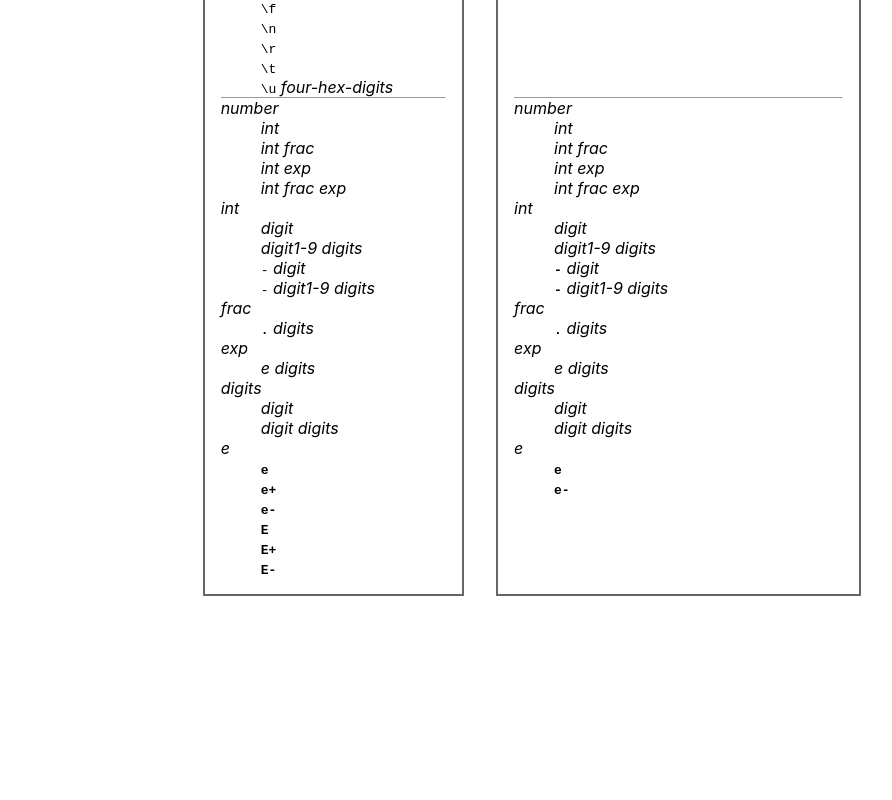
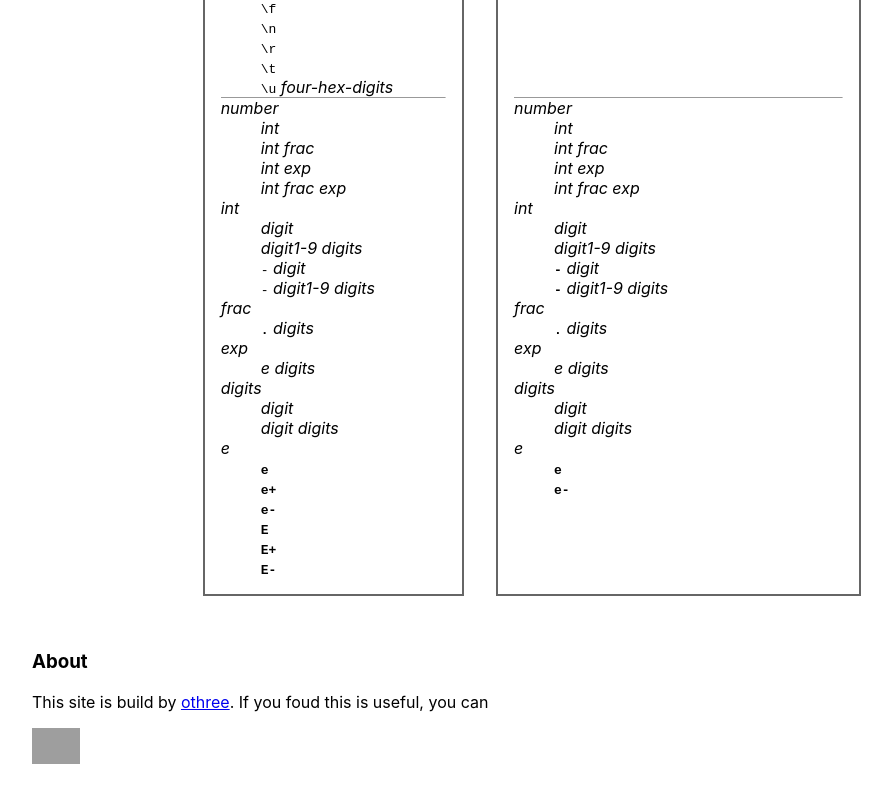
Before and after one commit to othree/rison.dev, a website: page index.html in a window 1280 px wide. Shown: the part 2265-3065 px from the top of the page, without its empty margins (108-1000 px from the left). Before the commit the page ends 2909 px from the top, so only its background shows below. Drawn offline with nearby package versions, Linux system fonts and the light colour scheme; grey boxes are pictures that could not be loaded.

Commit message:
Add about section

```diff
--- a/index.html
+++ b/index.html
@@ -253,6 +253,14 @@
         </div>
       </div>
 
+      <h3>About</h3>
+      <p>
+        This site is build by <a href="https://github.com/othree">othree</a>. If you foud this is useful, you can
+      <p>
+      <p>
+        <a href="https://ko-fi.com/H2H3782K" rel="nofollow"><img src="https://camo.githubusercontent.com/a321f9030b8ad03af206388c5fa4adca75327d9a/68747470733a2f2f617a3734333730322e766f2e6d7365636e642e6e65742f63646e2f6b6f6669342e706e673f763d30" alt="Buy Me a Coffee at ko-fi.com" data-canonical-src="https://az743702.vo.msecnd.net/cdn/kofi4.png?v=0" style="max-width:100%;" height="36" border="0"></a>
+      <p>
+
     </main>
     <footer>
 
```
